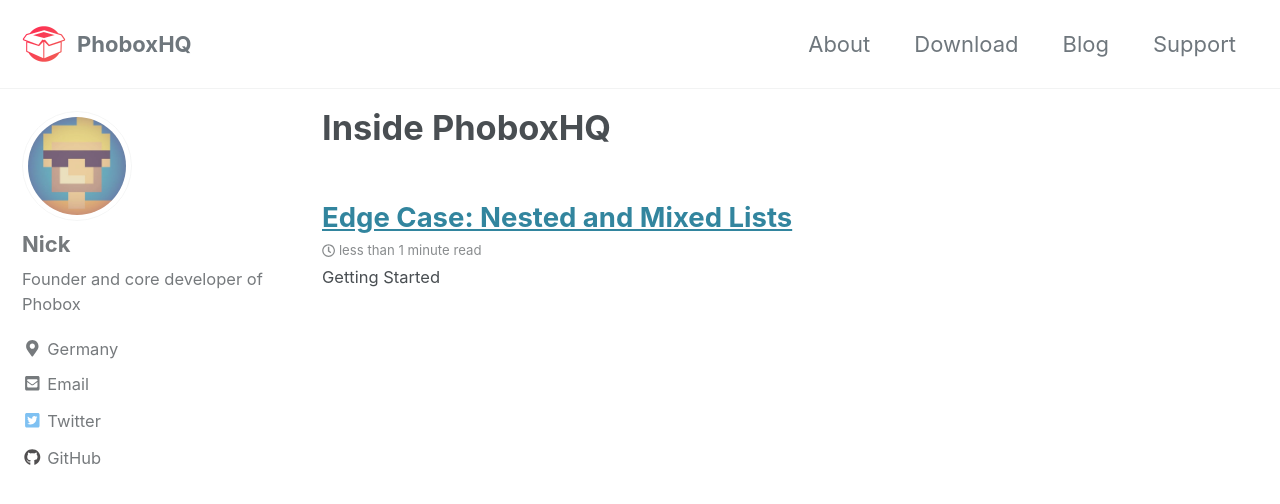
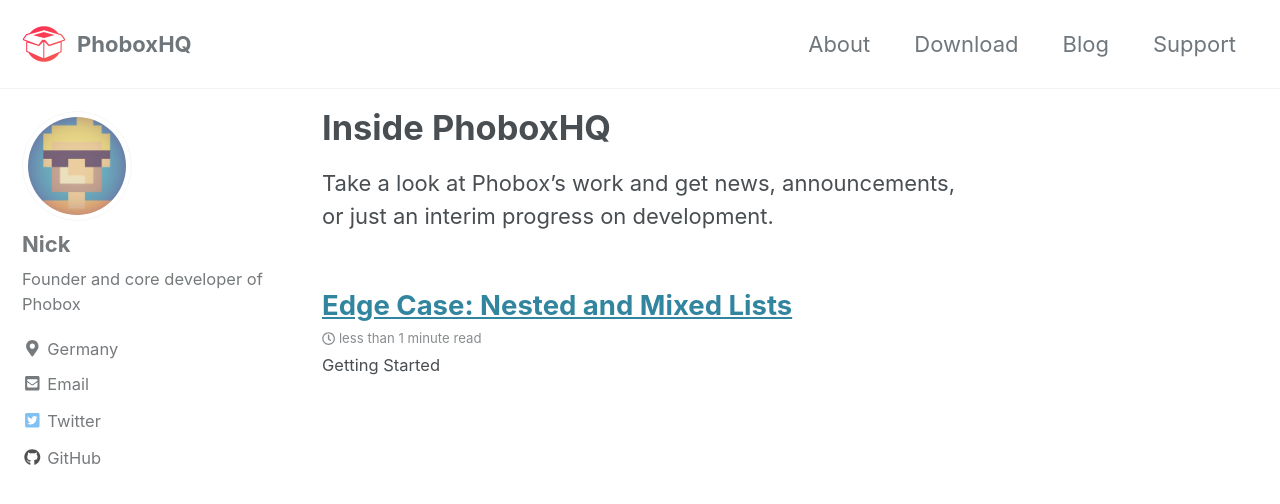
Before and after one commit to phoboxhq/home2, a Jekyll site: the page built from _pages/blog.md, in a window 1280 px wide and 900 px high. Shown: the top 504 px of the window. Built offline with Jekyll 4.4.1, drawn with Linux system fonts in a browser that asks for light colours; cached includes are drawn as plain includes; nearby versions of some CDN libraries.

Commit message:
Update blog

```diff
--- a/_pages/blog.md
+++ b/_pages/blog.md
@@ -5,6 +5,8 @@
 author_profile: true
 ---
 
+Take a look at Phobox's work and get news, announcements, or just an interim progress on development.
+
 {% for post in site.posts %}
   {% capture year %}{{ post.date | date: '%Y' }}{% endcapture %}
   {% include archive-single.html %}
```
